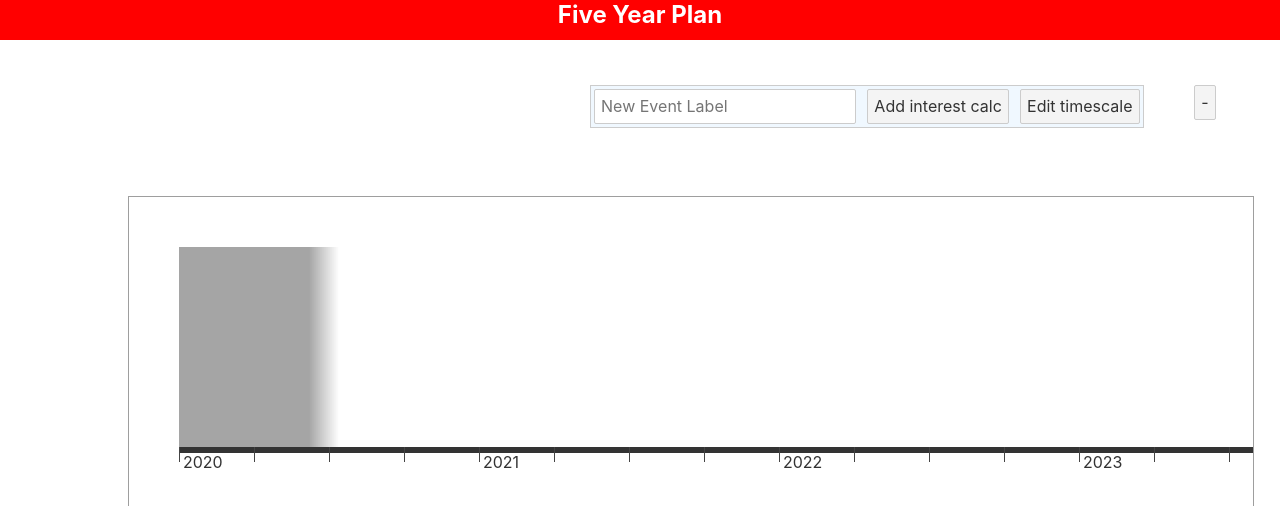
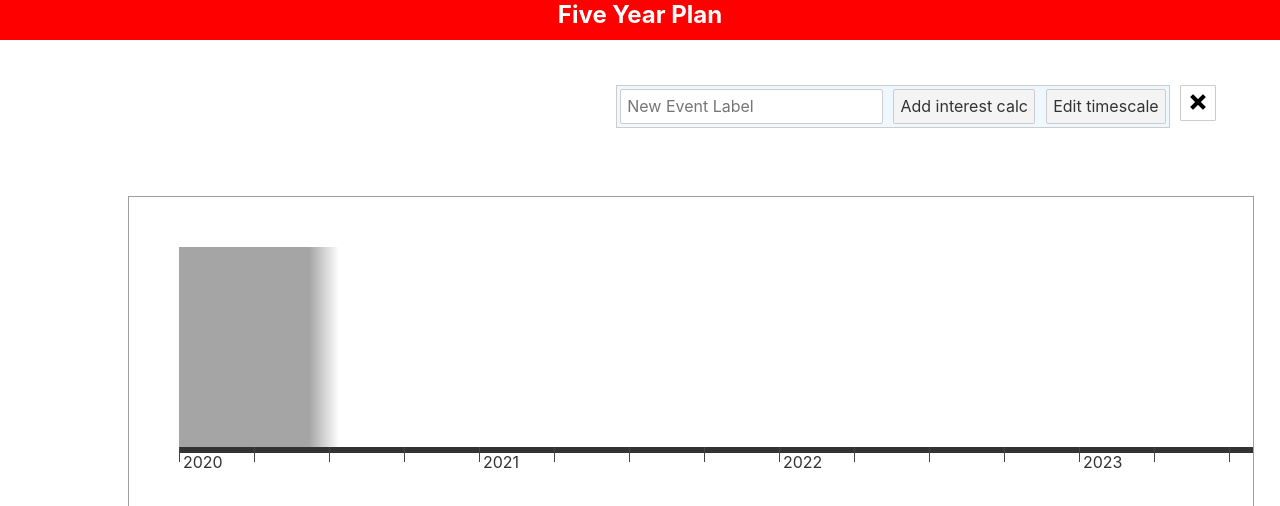
Before and after one commit to asoback/timelines, a Svelte app: page / in a window 1280 px wide. Shown: the top 506 px of the page. Built offline with nearby package versions, Linux system fonts and the light colour scheme.

Commit message:
Close menu button animations

```diff
--- a/src/AddItem.svelte
+++ b/src/AddItem.svelte
@@ -5,6 +5,7 @@
 
 	let time_scale = "y";
 	let expanded = true;
+  let class_name ="menu_button_open"
 	let time_menu_expanded = false;
 	let event_label = '';
 	let time_len = 10;
@@ -42,6 +43,9 @@
     if (!expanded) {
       time_menu_expanded = false;
       interest_menu_expanded = false;
+      class_name = "menu_button_closed"
+    } else {
+      class_name = "menu_button_open"
     }
 	}
 
@@ -103,7 +107,7 @@
 		display: flexbox;
 		position: relative;
 		float: left;
-		margin-right: 50px;
+		margin-right: 10px;
 		border: 1px solid #CCCCCC;
 		background-color: aliceblue;
 	}
@@ -134,19 +138,63 @@
 		margin-right: 10px;
 		margin-right: 2px;
 	}
+
+  @keyframes spin {
+		from {
+			transform: rotate(0deg);
+		}
+
+		to {
+			transform: rotate(45deg);
+		}
+	}
+
+  @keyframes spin_back {
+		from {
+			transform: rotate(45deg);
+		}
+
+		to {
+			transform: rotate(0deg);
+		}
+	}
+
+  .menu_button_closed {
+    animation-name: spin_back;
+    animation-duration: 1000ms;
+  }
+
+  .menu_button_open {
+    animation-name: spin;
+    animation-duration: 1000ms;
+    transform: rotate(45deg);
+  }
+
+  .close_button {
+    height: 36px;
+    width: 36px;
+    background-color: white;
+    border-radius: 1px
+  }
+
+  .close_button:hover {
+    background-color:white;
+    box-shadow: 0px 0px 3px blue;
+  }
+
+  .container_close_div {
+    display: flexbox;
+		position: relative;
+		float: right;
+  }
+
 </style>
 
 <div class="container">
-	<div>
-	{#if expanded}
-		<button on:click={toggle}>
-			-
+	<div class="container_close_div">
+		<button class="close_button" on:click={toggle}>
+			<img class={class_name} src="close.png" alt="Close button">
 		</button>
-	{:else}
-		<button on:click={toggle}>
-			+
-		</button>
-	{/if}
 	</div>
 
 	<div class="main_menu">
```
Also changed, not shown: public/close.png (added).
